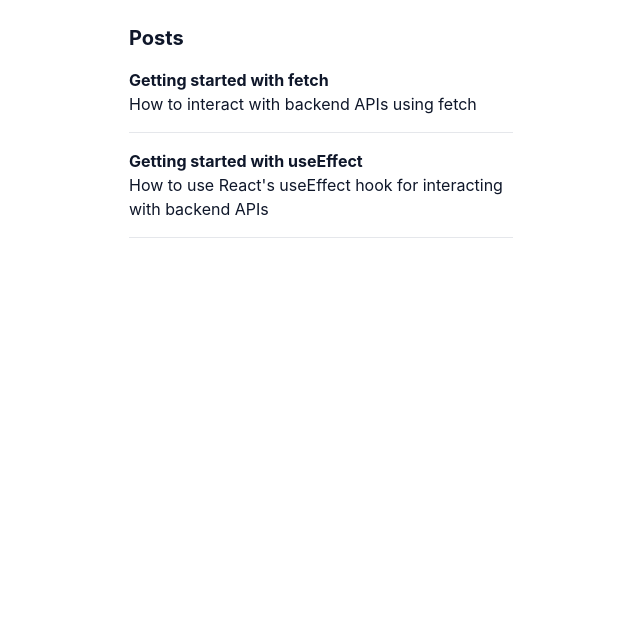
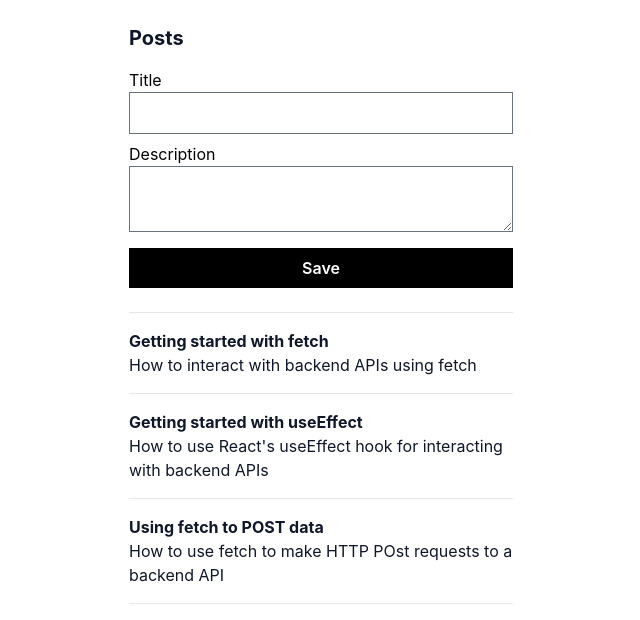
Before and after one commit to thatsehannah/working-with-restful-apis, a React (Create React App) app: page / in a window 1280 px wide. Shown: the top 620 px of the page, without its empty margins (319-959 px from the left). Built offline with nearby package versions, Linux system fonts and the light colour scheme; data requests are answered from the project's data file.

Commit message:
created new post form using react form hook, saving posts using fetch, replaced uid from PostData type with id and made assert funcs check if id is a string instead of number (due to json-server), added missing forms plugins in tailwind config

```diff
--- a/db.json
+++ b/db.json
@@ -3,12 +3,17 @@
     {
       "title": "Getting started with fetch",
       "description": "How to interact with backend APIs using fetch",
-      "uid": 1
+      "id": "0"
     },
     {
       "title": "Getting started with useEffect",
       "description": "How to use React's useEffect hook for interacting with backend APIs",
-      "uid": 2
+      "id": "1"
+    },
+    {
+      "id": "4b95",
+      "title": "Using fetch to POST data",
+      "description": "How to use fetch to make HTTP POst requests to a backend API"
     }
   ]
 }
--- /dev/null
+++ b/src/posts/NewPostForm.tsx
@@ -0,0 +1,70 @@
+import { FieldError, useForm } from 'react-hook-form';
+import { ValidationError } from './ValidationError';
+import { NewPostData } from './types';
+
+type Props = {
+  onSave: (newPost: NewPostData) => void;
+};
+
+export function NewPostForm({ onSave }: Props) {
+  const {
+    register,
+    handleSubmit,
+    formState: { errors, isSubmitting, isSubmitSuccessful },
+  } = useForm<NewPostData>();
+
+  const fieldStyle = 'flex flex-col mb-2';
+
+  function getEditorStyle(fieldError: FieldError | undefined) {
+    return fieldError ? 'border-red-500' : '';
+  }
+
+  return (
+    <form
+      noValidate
+      className='border-b py-4'
+      onSubmit={handleSubmit(onSave)}
+    >
+      <div className={fieldStyle}>
+        <label htmlFor='title'>Title</label>
+        <input
+          type='text'
+          id='title'
+          {...register('title', {
+            required: 'You must enter a title',
+          })}
+          className={getEditorStyle(errors.title)}
+        />
+        <ValidationError fieldError={errors.title} />
+      </div>
+      <div className={fieldStyle}>
+        <label htmlFor='description'>Description</label>
+        <textarea
+          id='description'
+          {...register('description', {
+            required: 'You must enter the description',
+          })}
+          className={getEditorStyle(errors.description)}
+        />
+        <ValidationError fieldError={errors.description} />
+      </div>
+      <div className={fieldStyle}>
+        <button
+          type='submit'
+          disabled={isSubmitting}
+          className='mt-2 h-10 px-6 font-semibold bg-black text-white'
+        >
+          Save
+        </button>
+        {isSubmitSuccessful && (
+          <div
+            role='alert'
+            className='text-green-500 text-xs mt-1'
+          >
+            The post was successfully saved.
+          </div>
+        )}
+      </div>
+    </form>
+  );
+}
--- a/src/posts/PostsList.tsx
+++ b/src/posts/PostsList.tsx
@@ -9,7 +9,7 @@ export function PostsList({ posts }: Props) {
     <ul className='list-none'>
       {posts.map((post) => (
         <li
-          key={post.uid}
+          key={post.id}
           className='border-b py-4'
         >
           <h3 className='text-slate-900 font-bold'>{post.title}</h3>
--- a/src/posts/PostsPage.tsx
+++ b/src/posts/PostsPage.tsx
@@ -1,7 +1,9 @@
 import { useEffect, useState } from 'react';
 import { getPosts } from './getPosts';
-import { PostData } from './types';
+import { savePost } from './savePost';
+import { PostData, NewPostData } from './types';
 import { PostsList } from './PostsList';
+import { NewPostForm } from './NewPostForm';
 
 export function PostsPage() {
   const [isLoading, setIsLoading] = useState(true);
@@ -20,6 +22,11 @@ export function PostsPage() {
     };
   }, []);
 
+  async function handleSave(newPostData: NewPostData) {
+    const newPost = await savePost(newPostData);
+    setPosts([newPost, ...posts]);
+  }
+
   if (isLoading) {
     return <div className='w-96 mx-auto mt-6'>Loading...</div>;
   }
@@ -27,6 +34,7 @@ export function PostsPage() {
   return (
     <div className='w-96 mx-auto mt-6'>
       <h2 className='text-xl text-slate-900 font-bold'>Posts</h2>
+      <NewPostForm onSave={handleSave} />
       <PostsList posts={posts} />
     </div>
   );
--- /dev/null
+++ b/src/posts/ValidationError.tsx
@@ -0,0 +1,20 @@
+import { FieldError } from 'react-hook-form';
+
+type Props = {
+  fieldError: FieldError | undefined;
+};
+
+export function ValidationError({ fieldError }: Props) {
+  if (!fieldError) {
+    return null;
+  }
+
+  return (
+    <div
+      role='alert'
+      className='text-red-500 text-xs mt-1'
+    >
+      {fieldError.message}
+    </div>
+  );
+}
--- a/src/posts/getPosts.ts
+++ b/src/posts/getPosts.ts
@@ -22,10 +22,10 @@ export function assertIsPosts(
   }
 
   postsData.forEach((post) => {
-    if (!('uid' in post)) {
+    if (!('id' in post)) {
       throw new Error("post doesn't contain uid");
     }
-    if (typeof post.uid !== 'number') {
+    if (typeof post.id !== 'string') {
       throw new Error('uid is not a number');
     }
 
--- a/src/posts/savePost.ts
+++ b/src/posts/savePost.ts
@@ -9,15 +9,17 @@ export async function savePost(newPostData: NewPostData) {
     },
   });
   const body = (await response.json()) as unknown;
+  console.log('Before:', body);
   assetIsSavedPost(body);
+  console.log('After:', body);
   return { ...newPostData, ...body };
 }
 
 function assetIsSavedPost(post: any): asserts post is SavedPostData {
-  if (!('uid' in post)) {
+  if (!('id' in post)) {
     throw new Error("post doesn't contain uid");
   }
-  if (typeof post.uid !== 'number') {
+  if (typeof post.id !== 'string') {
     throw new Error('uid is not a number');
   }
 }
--- a/src/posts/types.ts
+++ b/src/posts/types.ts
@@ -1,5 +1,5 @@
 export type PostData = {
-  uid: number; //had to change this from id to uid because json-server was converting the id field to a string by default
+  id: string;
   title: string;
   description: string;
 };
@@ -10,5 +10,5 @@ export type NewPostData = {
 };
 
 export type SavedPostData = {
-  uid: number;
+  id: string;
 };
--- a/tailwind.config.js
+++ b/tailwind.config.js
@@ -4,5 +4,5 @@ module.exports = {
   theme: {
     extend: {},
   },
-  plugins: [],
+  plugins: [require('@tailwindcss/forms')],
 };
```
Also changed, not shown: package.json (+5 -4 lines), 2 other files (tests, documents, lock files or other folders).
